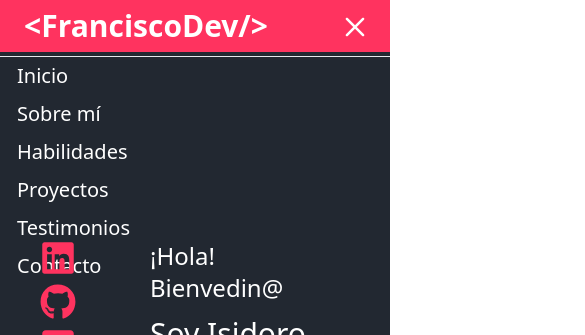
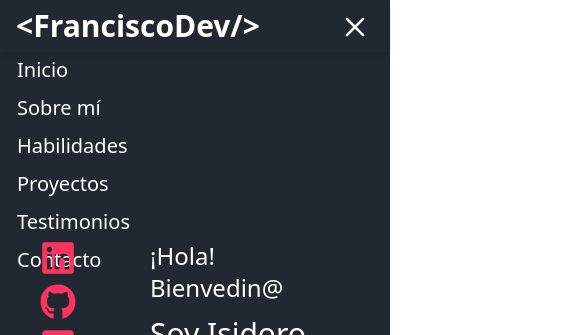
Before and after one commit to FranciscoHIDev/Portafolio, a React (Vite) app in the folder client/: page / in a window 390 px wide. Both pictures are taken after a click on the element 355 px from the left and 27 px from the top of the page. Shown: the top 335 px of the page, 585 px wide, since content can reach past the window. Built offline with nearby package versions, Linux system fonts and the light colour scheme.

Commit message:
css navbar responsive

```diff
--- a/client/src/components/NavBar/NavBar.jsx
+++ b/client/src/components/NavBar/NavBar.jsx
@@ -4,12 +4,13 @@ import { CgMenu, CgClose } from "react-icons/cg";
 
 function NavBar() {
   const [openMenu, setOpenMenu] = useState(false);
+
   return (
-    <div className=" flex fixed w-full bg-primary md:shadow-md">
-      <div className="container sm:mx-auto md:mx-auto m-2 ">
+    <div className=" shadow-md w-full fixed top-0 left-0   ">
+      <div className="container mx-auto m-2 ">
         <div
           onClick={() => setOpenMenu(!openMenu)}
-          className="sm:flex absolute right-5 top-3 cursor-pointer md:hidden "
+          className=" absolute right-5 top-3  cursor-pointer md:hidden"
         >
           {openMenu ? (
             <CgClose className="text-white text-3xl" />
@@ -17,7 +18,7 @@ function NavBar() {
             <CgMenu className="text-white text-3xl" />
           )}
         </div>
-        <div className="sm:flex justify-around md:items-center">
+        <div className="md:flex md:justify-around md:items-center">
           <Link
             to="/"
             className="text-white text-3xl font-bold p-4 cursor-pointer"
@@ -26,8 +27,8 @@ function NavBar() {
           </Link>
 
           <ul
-            className={`  md:flex md:items-center md:pb-0 absolute md:static md:z-auto z-[-1] left-0 w-full md:w-auto md:pl-0 text-white sm:self-center text-xl border-t sm:border-none ${
-              !openMenu ? "top-10 hidden" : "top-14"
+            className={` md:flex md:items-center md:pb-0 absolute md:static md:z-auto z-[-1] left-0 w-full md:w-auto md:pl-0 text-white sm:self-center text-xl  sm:border-none ${
+              !openMenu ? "top-10 hidden" : "top-[51px]"
             }`}
           >
             <li className="sm:inline-block ">
@@ -77,6 +78,78 @@ function NavBar() {
         </div>
       </div>
     </div>
+
+    // <div className="shadow-md w-full fixed top-0 left-0 bg-background ">
+    //   <div className="md:flex items-center justify-between  py-4 md:px-10 px-7">
+    //     <div
+    //       className="font-bold text-2xl cursor-pointer flex items-center
+    //   text-gray-800"
+    //     >
+    //       <span className="text-3xl text-white mr-1 pt-2">Developer</span>
+    //     </div>
+
+    //     <div
+    //       onClick={() => setOpenMenu(!openMenu)}
+    //       className="text-3xl absolute right-8 top-6 cursor-pointer md:hidden"
+    //     >
+    //       {openMenu ? (
+    //         <CgClose className="text-white text-3xl" />
+    //       ) : (
+    //         <CgMenu className="text-white text-3xl" />
+    //       )}
+    //     </div>
+
+    //     <ul
+    //       className={`md:flex md:items-center md:pb-0 pb-12 absolute md:static text-white md:z-auto z-[-1] left-0 w-full md:w-auto md:pl-0 pl-9 transition-all duration-500 ease-in ${
+    //         openMenu ? "top-20 " : "top-[-450px]"
+    //       }`}
+    //     >
+    //       <li className="sm:inline-block ">
+    //         <button className=" focus:bg-primary rounded-lg hover:bg-primary p-[5px]">
+    //           <Link to="home" className="p-3">
+    //             Inicio
+    //           </Link>
+    //         </button>
+    //       </li>
+    //       <li className="sm:inline-block">
+    //         <button className=" focus:bg-primary rounded-lg hover:bg-primary p-[5px]">
+    //           <Link to="about" className="p-3">
+    //             Sobre mí
+    //           </Link>
+    //         </button>
+    //       </li>
+    //       <li className="sm:inline-block">
+    //         <button className=" focus:bg-primary rounded-lg hover:bg-primary p-[5px]">
+    //           <Link to="skills" className="p-3">
+    //             Habilidades
+    //           </Link>
+    //         </button>
+    //       </li>
+    //       <li className="sm:inline-block">
+    //         <button className=" focus:bg-primary rounded-lg hover:bg-primary p-[5px]">
+    //           <Link to="projects" className="p-3">
+    //             Proyectos
+    //           </Link>
+    //         </button>
+    //       </li>
+
+    //       <li className="sm:inline-block">
+    //         <button className=" focus:bg-primary rounded-lg hover:bg-primary p-[5px]">
+    //           <Link to="testimonials" className="p-3">
+    //             Testimonios
+    //           </Link>
+    //         </button>
+    //       </li>
+    //       <li className="sm:inline-block">
+    //         <button className=" focus:bg-primary rounded-lg hover:bg-primary p-[5px]">
+    //           <Link to="contact" className="p-3">
+    //             Contacto
+    //           </Link>
+    //         </button>
+    //       </li>
+    //     </ul>
+    //   </div>
+    // </div>
   );
 }
 
--- a/client/src/routes/RoutesApp.jsx
+++ b/client/src/routes/RoutesApp.jsx
@@ -12,19 +12,17 @@ import {
 } from "../pages/index";
 
 function RoutesApp() {
-
   return (
     <>
       <NavBar />
       <Home />
-      <About />
+      {/* <About />
       <Skills />
       <Projects />
       <Testimonials />
       <Contact />
       <ButtonScroll />
-      <Footer />
-
+      <Footer /> */}
     </>
   );
 }
```
